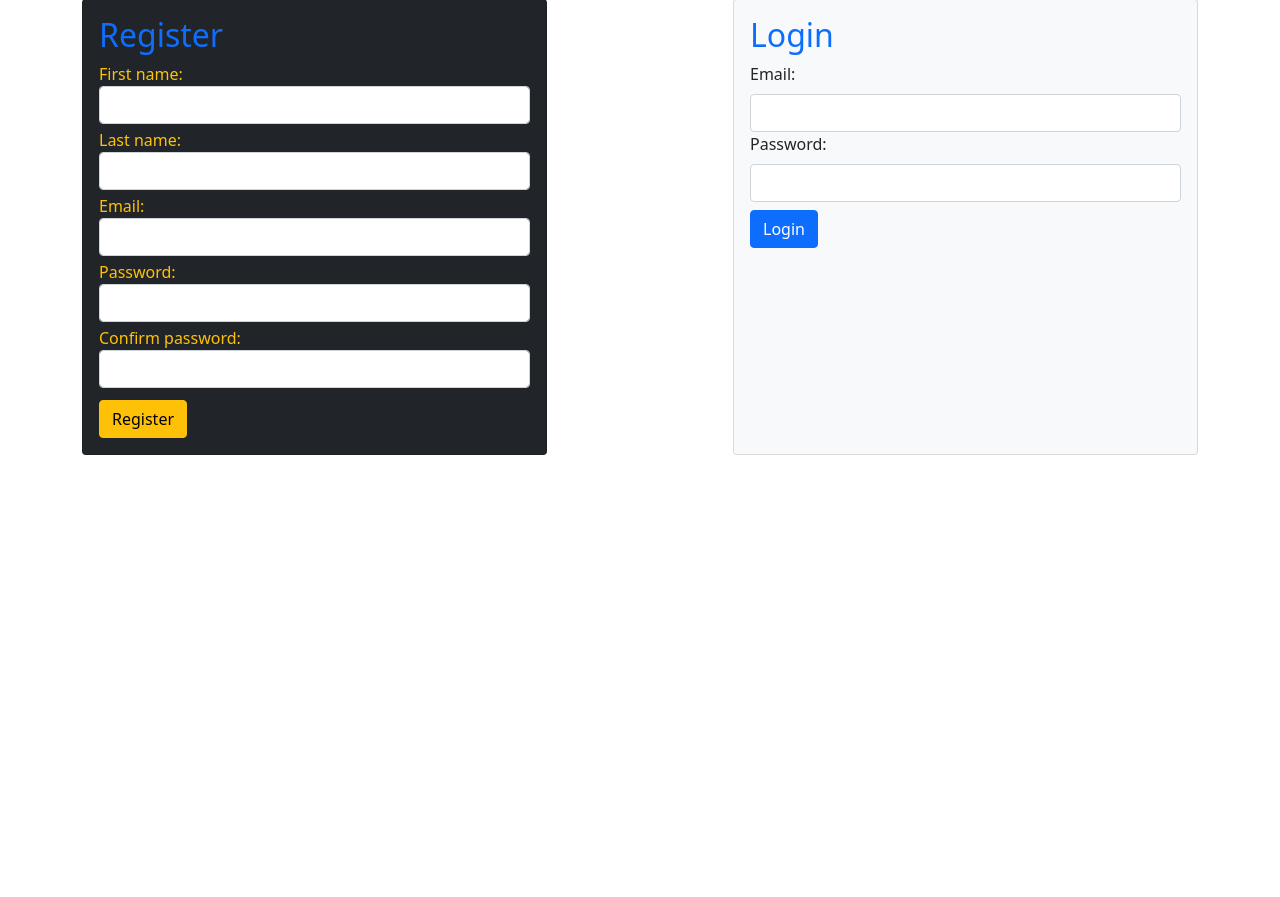
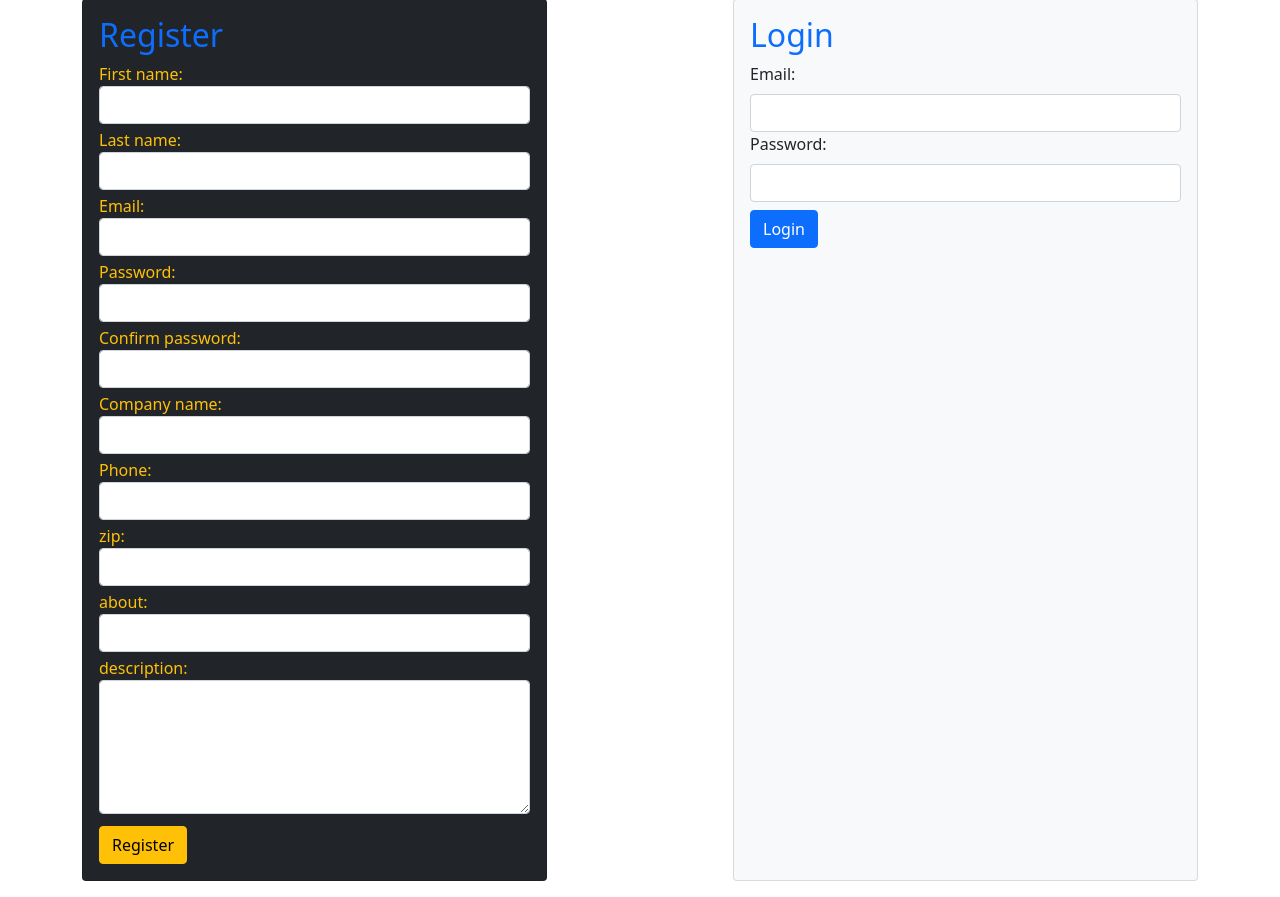
Before and after one commit to rpashayev/wedding_vendors_project, a Flask app: page /vendors/login_page in a window 1280 px wide. Shown: the part 17-914 px from the top of the page. Before the commit the page ends 472 px from the top, so only its background shows below. Run offline with Flask 3, Linux system fonts and the light colour scheme.

Commit message:
test templates updated

```diff
--- a/flask_app/controllers/vendors.py
+++ b/flask_app/controllers/vendors.py
@@ -13,7 +13,7 @@ def view_vendor_login():
 @app.route('/vendors/login', methods=['POST'])
 def vendor_login():
     data = {
-        'email': request.form['login_email']
+        'email': request.form['email']
     }
     login_vendor = vendor.Vendor.get_vendor_by_email(data)
 
@@ -39,8 +39,12 @@ def vendor_register():
         'last_name': request.form['last_name'],
         'email': request.form['email'],
         'password': pw_hash,
-        # 'wish_list': request.form['wish_list'],
-        # 'avatar_path': unique_filename,
+        'company_name': request.form['company_name'],
+        'phone': request.form['phone'],
+        'zip': request.form['zip'],
+        'about': request.form['about'],
+        'description': request.form['description'],
+        'role_id': request.form['role_id']
     }
 
     session['id'] = vendor.Vendor.register_vendor(vendor_data)
--- a/flask_app/templates/test_main.html
+++ b/flask_app/templates/test_main.html
@@ -25,6 +25,9 @@
                     {% endfor %}
 
                     {% if session %}
+                        <li class="nav-item">
+                            <a class="nav-link mx-2" href="/vendors/account">Account</a>
+                        </li>
                         <li class="nav-item">
                             <a class="nav-link mx-2" href="/logout">Logout</a>
                         </li>
--- a/flask_app/templates/test_vendor_login.html
+++ b/flask_app/templates/test_vendor_login.html
@@ -37,6 +37,24 @@
                         <label for="c_password" class="form-label m-0">Confirm password:</label>
                         <input type="password" class="form-control mb-1" name="c_password" id="c_password">
 
+                        <label for="company_name" class="form-label m-0">Company name:</label>
+                        <input type="text" class="form-control mb-1" name="company_name" id="company_name">
+
+                        <label for="phone" class="form-label m-0">Phone:</label>
+                        <input type="text" class="form-control mb-1" name="phone" id="phone">
+
+                        <label for="zip" class="form-label m-0">zip:</label>
+                        <input type="text" class="form-control mb-1" name="zip" id="zip">
+
+                        <label for="about" class="form-label m-0">about:</label>
+                        <input type="text" class="form-control mb-1" name="about" id="about">
+
+                        <label for="description" class="form-label m-0">description:</label>
+                        <textarea class="form-control mb-1" name="description" id="description" rows="5"></textarea>
+
+                        <input type="hidden" class="form-control mb-1" name="role_id" id="role_id" value="1">
+
+
                         <button type="submit" class="btn btn-warning mt-2">Register</button>
                     </form>
                 </div>
@@ -53,10 +71,10 @@
                             {% endif %}
                         {% endwith %}
                         <label for="email" class="form-label">Email:</label>
-                        <input type="text" class="form-control" name="login_email" id="email">
+                        <input type="text" class="form-control" name="email" id="email">
 
                         <label for="password" class="form-label">Password:</label>
-                        <input type="password" class="form-control" name="login_password" id="password">
+                        <input type="password" class="form-control" name="password" id="password">
 
                         <button type="submit" class="btn btn-primary mt-2">Login</button>
                     </form>
```
Also changed, not shown: flask_app/templates/test_category_view.html (+9 -5 lines).
